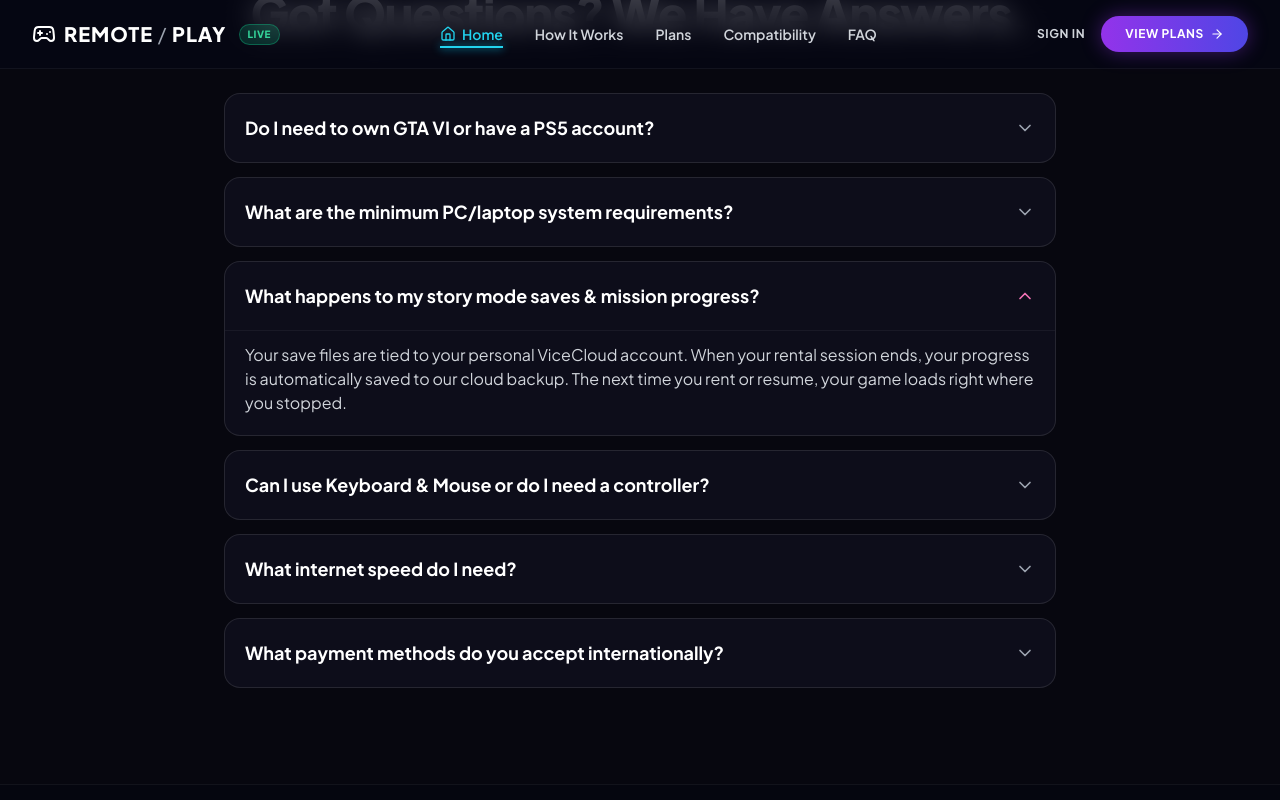
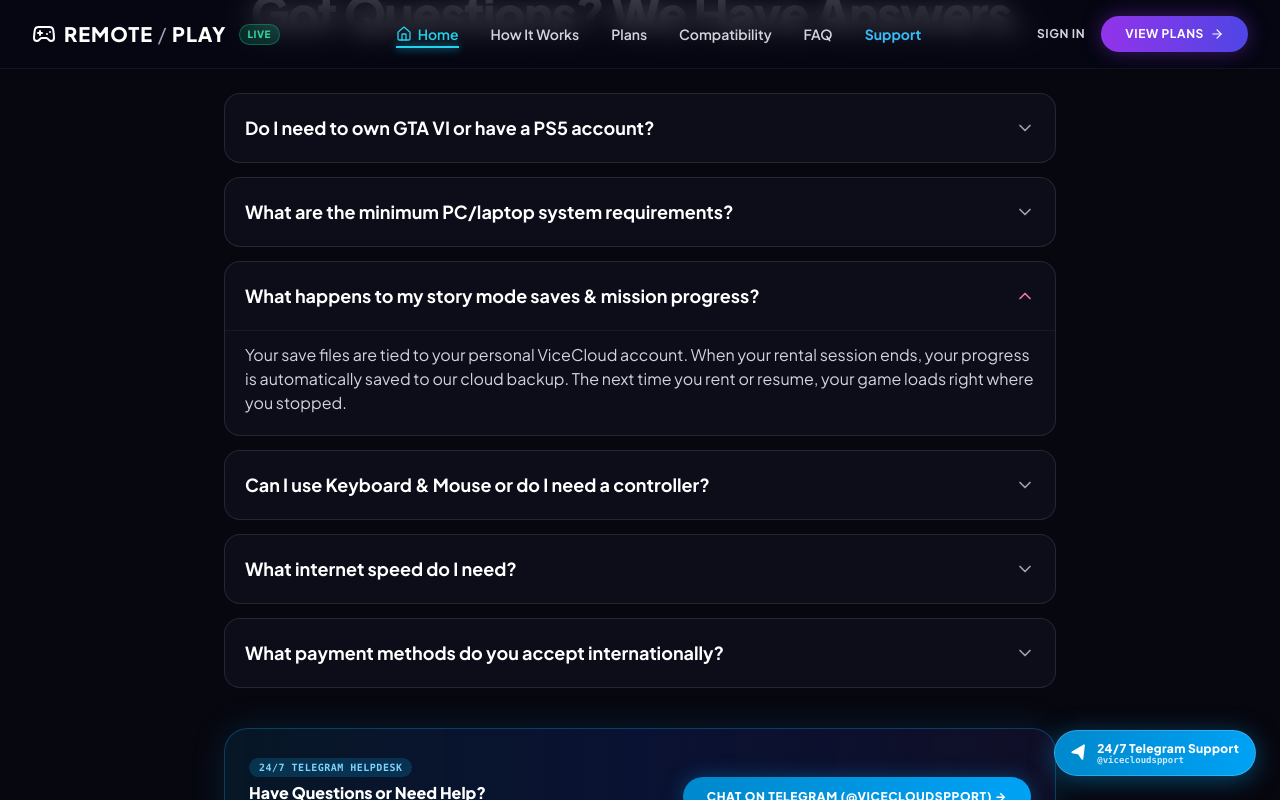
Before and after one commit to dheerajnewmac-hub/gta6gaming, a Next.js app: page / in a window 1280 px wide. Both pictures are taken after a click on the button "What happens to my story mode saves & mission progress?". Shown: the part 6242-7042 px from the top of the page. Built offline with nearby package versions, Linux system fonts and the light colour scheme; no server answers.

Commit message:
feat(support): add 24/7 Telegram support widget and links for @vicecloudspport across website and waitlist

```diff
--- a/app/page.tsx
+++ b/app/page.tsx
@@ -14,6 +14,7 @@ import { BottomRegionNotice } from "@/components/bottom-region-notice";
 import { Footer } from "@/components/footer";
 import { SessionModal } from "@/components/session-modal";
 import { LiveActivityToast } from "@/components/live-activity-toast";
+import { FloatingSupportPill } from "@/components/floating-support-pill";
 
 export default function HomePage() {
   const [modalOpen, setModalOpen] = useState(false);
@@ -112,6 +113,9 @@ export default function HomePage() {
 
       {/* Live International Gamer Activity Ticker */}
       <LiveActivityToast />
+
+      {/* 24/7 Telegram Operator Support Pill */}
+      <FloatingSupportPill />
     </main>
   );
 }
--- a/components/faq-section.tsx
+++ b/components/faq-section.tsx
@@ -82,6 +82,27 @@ export function FAQSection() {
           })}
         </div>
 
+        {/* 24/7 Telegram Support Banner */}
+        <div className="mt-10 p-6 rounded-3xl bg-gradient-to-r from-sky-950/40 via-[#0a1233] to-indigo-950/40 border border-sky-500/30 flex flex-col sm:flex-row items-center justify-between gap-4 text-center sm:text-left shadow-[0_0_35px_rgba(14,165,233,0.15)]">
+          <div className="space-y-1">
+            <span className="inline-block px-2.5 py-0.5 rounded-full bg-sky-500/20 text-sky-300 font-mono text-[10px] font-bold uppercase tracking-wider">
+              24/7 Telegram Helpdesk
+            </span>
+            <h4 className="text-base font-extrabold text-white">Have Questions or Need Help?</h4>
+            <p className="text-xs text-slate-300">
+              Our operator team is available 24/7 on Telegram for instant setup, custom hour plans, and rig diagnostics.
+            </p>
+          </div>
+          <a
+            href="https://t.me/vicecloudspport"
+            target="_blank"
+            rel="noopener noreferrer"
+            className="px-6 py-3 rounded-full bg-gradient-to-r from-[#0088cc] to-[#00a2f5] hover:brightness-110 text-white font-extrabold text-xs uppercase tracking-wider shadow-[0_0_20px_rgba(0,136,204,0.4)] transition-all flex items-center gap-2 whitespace-nowrap active:scale-95 shrink-0"
+          >
+            <span>Chat on Telegram (@vicecloudspport) &rarr;</span>
+          </a>
+        </div>
+
       </div>
     </section>
   );
--- /dev/null
+++ b/components/floating-support-pill.tsx
@@ -0,0 +1,64 @@
+"use client";
+
+import React, { useState } from "react";
+import { MessageCircle, Send, X } from "lucide-react";
+
+export function FloatingSupportPill() {
+  const [showTooltip, setShowTooltip] = useState(false);
+
+  return (
+    <div className="fixed bottom-6 right-6 z-40 flex flex-col items-end gap-2 font-sans select-none">
+      {/* Optional Mini Flyout Banner */}
+      {showTooltip && (
+        <div className="bg-[#090d29] border border-cyan-500/40 rounded-2xl p-3.5 shadow-[0_10px_35px_rgba(0,0,0,0.8)] max-w-xs text-xs text-slate-200 animate-in fade-in slide-in-from-bottom-2 space-y-2">
+          <div className="flex items-center justify-between">
+            <span className="font-bold text-white flex items-center gap-1.5 text-xs">
+              <span className="w-2 h-2 rounded-full bg-emerald-400 animate-pulse" />
+              Live Operator Online
+            </span>
+            <button
+              onClick={() => setShowTooltip(false)}
+              className="text-slate-400 hover:text-white p-0.5"
+            >
+              <X className="w-3.5 h-3.5" />
+            </button>
+          </div>
+          <p className="text-[11px] text-slate-300 leading-relaxed">
+            Need help with payment verification, custom hours, or stream latency? Chat with us on Telegram!
+          </p>
+          <a
+            href="https://t.me/vicecloudspport"
+            target="_blank"
+            rel="noopener noreferrer"
+            className="w-full py-2 px-3 rounded-xl bg-gradient-to-r from-sky-500 to-blue-600 hover:from-sky-400 hover:to-blue-500 text-white font-bold text-[11px] flex items-center justify-center gap-1.5 transition-all shadow-[0_0_15px_rgba(14,165,233,0.4)]"
+          >
+            <Send className="w-3 h-3" />
+            <span>Open @vicecloudspport</span>
+          </a>
+        </div>
+      )}
+
+      {/* Main Floating Telegram Pill Button */}
+      <a
+        href="https://t.me/vicecloudspport"
+        target="_blank"
+        rel="noopener noreferrer"
+        onMouseEnter={() => setShowTooltip(true)}
+        className="group flex items-center gap-2.5 px-4 py-2.5 rounded-full bg-gradient-to-r from-[#0088cc] to-[#00a2f5] hover:brightness-110 text-white font-bold text-xs shadow-[0_4px_25px_rgba(0,136,204,0.5)] border border-white/20 transition-all duration-300 hover:scale-105 active:scale-95"
+      >
+        <div className="relative">
+          <Send className="w-4 h-4 fill-white -rotate-12 group-hover:rotate-0 transition-transform" />
+          <span className="absolute -top-1 -right-1 w-2 h-2 rounded-full bg-emerald-400 border border-[#0088cc] animate-ping" />
+        </div>
+        <div className="flex flex-col text-left">
+          <span className="leading-tight font-extrabold text-[12px] tracking-wide">
+            24/7 Telegram Support
+          </span>
+          <span className="text-[9px] text-sky-100 font-mono opacity-90 leading-none">
+            @vicecloudspport
+          </span>
+        </div>
+      </a>
+    </div>
+  );
+}
--- a/components/footer.tsx
+++ b/components/footer.tsx
@@ -36,6 +36,7 @@ export function Footer() {
               <li><a href="#ping-test" className="hover:text-cyan-400 transition-colors">Latency Diagnostic</a></li>
               <li><a href="#pricing" className="hover:text-cyan-400 transition-colors">Rental Passes & Pricing</a></li>
               <li><a href="#controls" className="hover:text-cyan-400 transition-colors">Keyboard & Controller Mapper</a></li>
+              <li><a href="https://t.me/vicecloudspport" target="_blank" rel="noopener noreferrer" className="text-sky-400 font-bold hover:text-sky-300 transition-colors">Telegram Support: @vicecloudspport</a></li>
             </ul>
           </div>
 
--- a/components/navbar.tsx
+++ b/components/navbar.tsx
@@ -69,6 +69,15 @@ export function Navbar({ onOpenPlans, onOpenHowItWorks }: NavbarProps) {
             className="hover:text-white transition-colors"
           >
             FAQ
+          </a>
+
+          <a
+            href="https://t.me/vicecloudspport"
+            target="_blank"
+            rel="noopener noreferrer"
+            className="text-sky-400 hover:text-sky-300 font-bold transition-colors flex items-center gap-1"
+          >
+            Support
           </a>
         </nav>
 
@@ -161,6 +170,15 @@ export function Navbar({ onOpenPlans, onOpenHowItWorks }: NavbarProps) {
           >
             FAQ
           </a>
+          <a
+            href="https://t.me/vicecloudspport"
+            target="_blank"
+            rel="noopener noreferrer"
+            onClick={() => setMobileMenuOpen(false)}
+            className="block text-sky-400 font-bold hover:text-sky-300 py-1"
+          >
+            24/7 Telegram Support (@vicecloudspport)
+          </a>
           {isLoggedIn ? (
             <div className="pt-2 border-t border-white/10 flex items-center justify-between">
               <span className="text-cyan-300 font-mono text-xs">{user?.gamerTag}</span>
--- a/components/waitlist-review-view.tsx
+++ b/components/waitlist-review-view.tsx
@@ -103,6 +103,17 @@ export function WaitlistReviewView({
             <ShieldCheck className="w-4 h-4 text-emerald-400" />
             <span>Encrypted WebRTC handoff activates automatically upon approval</span>
           </div>
+
+          <div className="pt-1">
+            <a
+              href="https://t.me/vicecloudspport"
+              target="_blank"
+              rel="noopener noreferrer"
+              className="inline-flex items-center justify-center gap-2 py-2.5 px-4 rounded-xl bg-sky-500/10 hover:bg-sky-500/20 text-sky-300 border border-sky-500/30 font-bold text-xs transition-all w-full"
+            >
+              <span>Need Fast Verification? Telegram Operator: @vicecloudspport &rarr;</span>
+            </a>
+          </div>
         </div>
       )}
 
@@ -126,6 +137,15 @@ export function WaitlistReviewView({
             <ArrowLeft className="w-4 h-4" />
             <span>Re-upload Screenshot or Re-check TXID</span>
           </button>
+
+          <a
+            href="https://t.me/vicecloudspport"
+            target="_blank"
+            rel="noopener noreferrer"
+            className="inline-flex items-center justify-center gap-1.5 text-xs text-sky-400 hover:text-sky-300 font-bold transition-colors pt-1"
+          >
+            <span>Questions? Contact Operator on Telegram: @vicecloudspport &rarr;</span>
+          </a>
         </div>
       )}
     </div>
```
